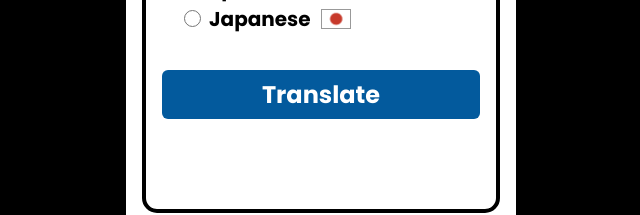
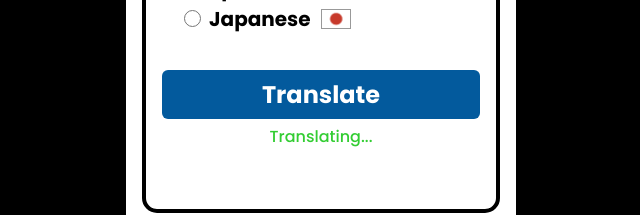
Before and after one commit to OrbicCode/pollyGlot, a React (Vite) app in the folder frontend/: page / in a window 1280 px wide. Both pictures are taken after typing "Sample" into the empty fields and a click on the button "Translate". Shown: the part 555-770 px from the top of the page, without its empty margins (319-959 px from the left). Built offline with nearby package versions, Linux system fonts and the light colour scheme; a web font is replaced by a local one.

Commit message:
error and success message added

```diff
--- a/frontend/src/App.tsx
+++ b/frontend/src/App.tsx
@@ -10,7 +10,9 @@ export interface Data {
 
 function App() {
   const [data, setData] = useState<Data>();
-  console.log(data);
+  if (data) {
+    console.log(data);
+  }
   return (
     <main className='mainContainer'>
       <Header />
--- a/frontend/src/components/TranslationForm/TranslationForm.module.css
+++ b/frontend/src/components/TranslationForm/TranslationForm.module.css
@@ -65,8 +65,24 @@
   font-size: 1.5rem;
   font-weight: 700;
   color: white;
+  width: 100%;
   padding: 0.3em;
   background: var(--blue);
   border: none;
   border-radius: 6px;
 }
+
+.success,
+.errorMessage {
+  text-align: center;
+  font-weight: 500;
+  margin-top: 5px;
+}
+
+.errorMessage {
+  color: var(--red);
+}
+
+.success {
+  color: var(--green);
+}
--- a/frontend/src/components/TranslationForm/TranslationForm.tsx
+++ b/frontend/src/components/TranslationForm/TranslationForm.tsx
@@ -13,6 +13,8 @@ interface TranslationFormProps {
 export default function TranslationForm({ setData }: TranslationFormProps): JSX.Element {
   const [text, setText] = useState<string>('');
   const [selectedLanguage, setSelectedLanguage] = useState<string>('french');
+  const [error, setError] = useState<string>('');
+  const [success, setSuccess] = useState<string>('');
 
   function handleTextChange(e: React.ChangeEvent<HTMLTextAreaElement>) {
     setText(e.target.value);
@@ -25,10 +27,16 @@ export default function TranslationForm({ setData }: TranslationFormProps): JSX.
   function handleSubmit(e: React.FormEvent) {
     e.preventDefault();
 
-    setData({
-      text,
-      selectedLanguage,
-    });
+    if (!text) {
+      setError('Must type something to be translated');
+    } else {
+      setData({
+        text,
+        selectedLanguage,
+      });
+      setError('');
+      setSuccess('Translating...');
+    }
   }
 
   return (
@@ -83,7 +91,14 @@ export default function TranslationForm({ setData }: TranslationFormProps): JSX.
           </li>
         </ul>
       </fieldset>
-      <button>Translate</button>
+      <div>
+        <button>Translate</button>
+        {error ? (
+          <p className={styles.errorMessage}>{error}</p>
+        ) : success ? (
+          <p className={styles.success}>{success}</p>
+        ) : null}
+      </div>
     </form>
   );
 }
--- a/frontend/src/index.css
+++ b/frontend/src/index.css
@@ -3,6 +3,7 @@
 }
 
 :root {
+  --red: #ff3000;
   --green: #32cd32;
   --blue: #035a9d;
   --grey: #999999;
```
